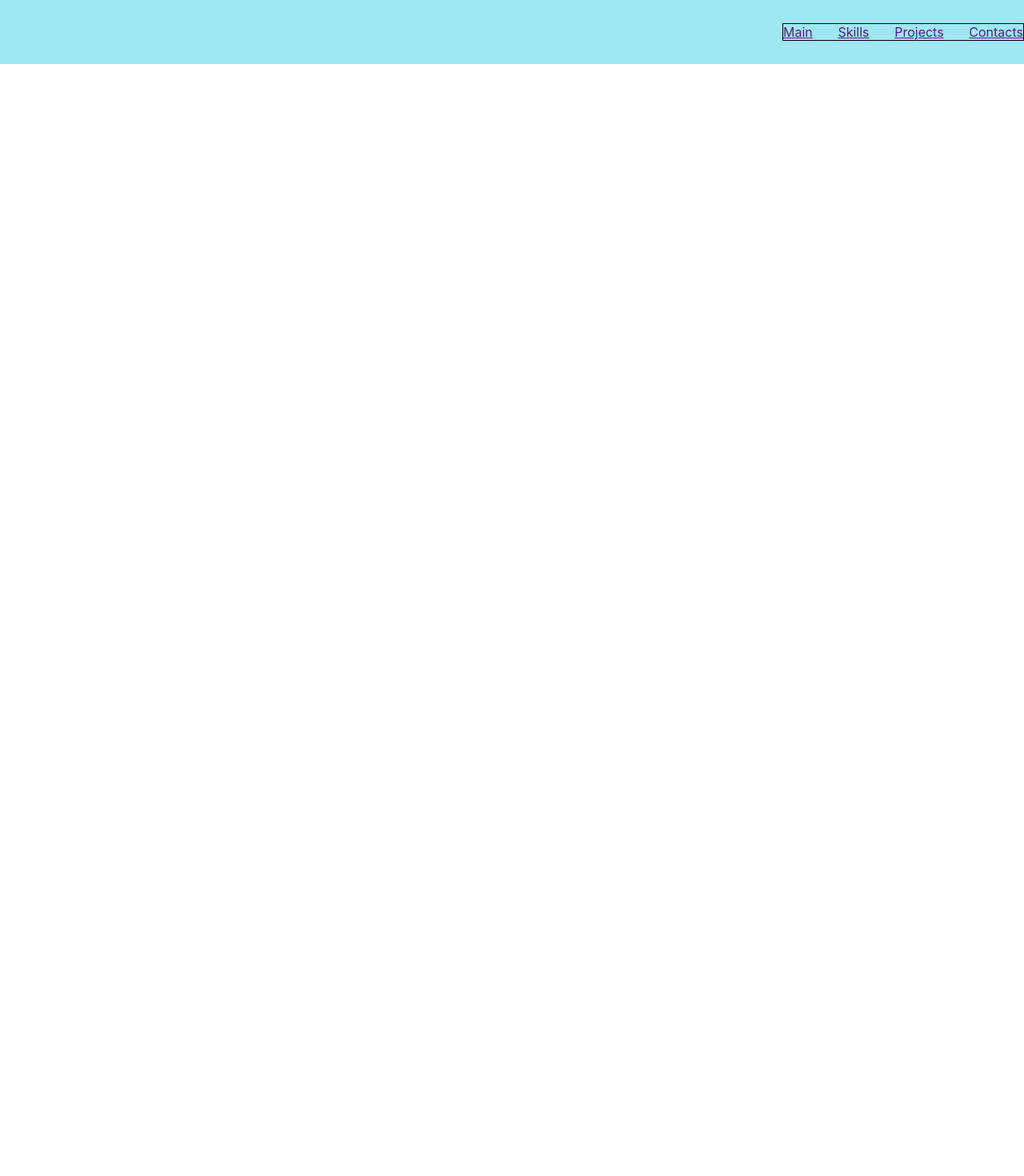
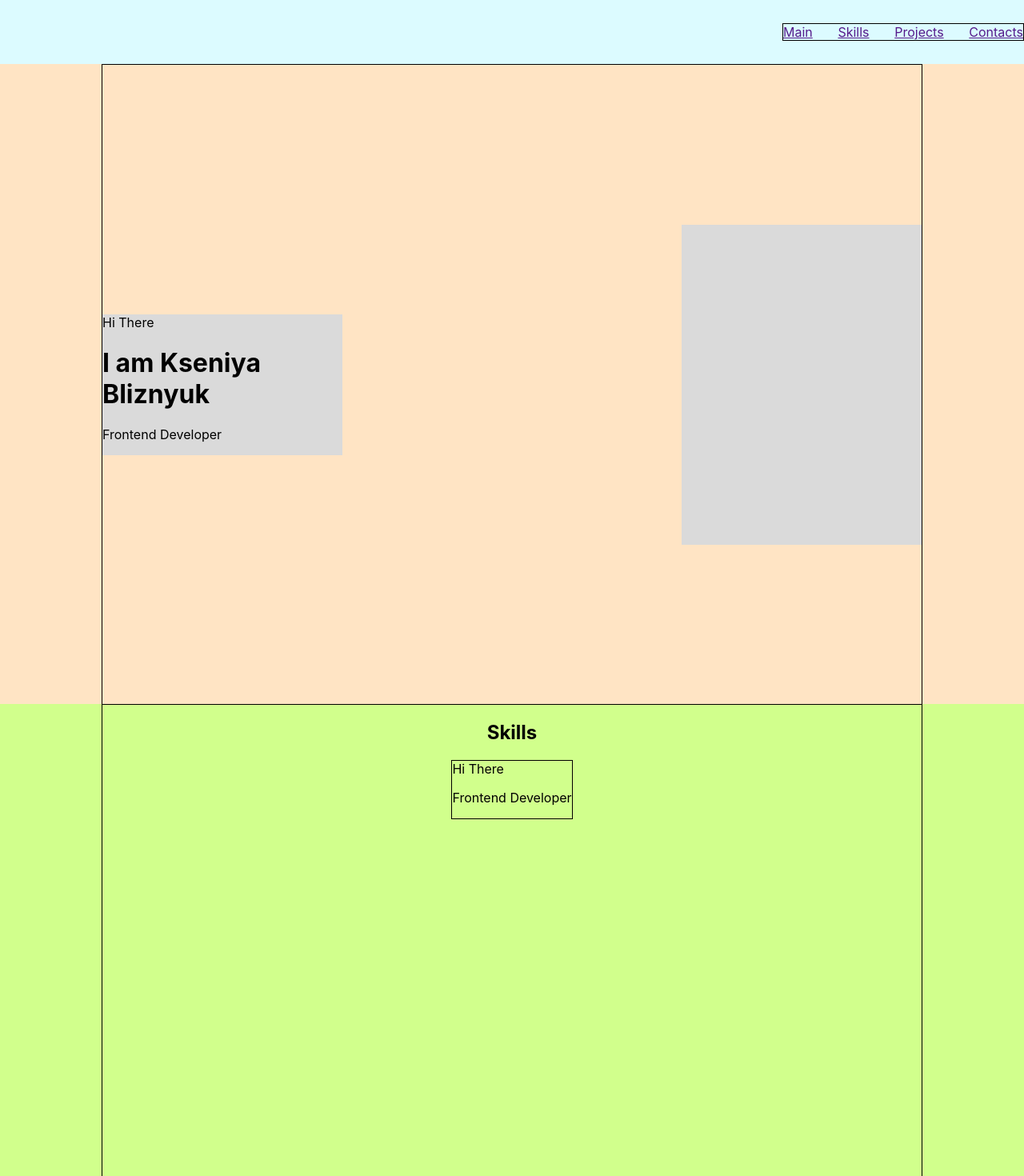
Before and after one commit to Ksyu13/my-portfolio, a React (Create React App) app: page / in a window 1280 px wide. Shown: the top 1470 px of the page at 80% size. Before the commit the page ends 800 px from the top, so only its background shows below. Built offline with nearby package versions, Linux system fonts and the light colour scheme.

Commit message:
add main and skills blocks

```diff
--- a/src/App.js
+++ b/src/App.js
@@ -1,11 +1,15 @@
 
 import './App.css';
 import Header from './header/Header';
+import Main from './main/Main';
+import Skills from './skills/Skills';
 
 function App() {
   return (
     <div className="App">
       <Header/>
+      <Main/>
+      <Skills/>
     </div>
   );
 }
--- /dev/null
+++ b/src/common/styles/Container.module.css
@@ -0,0 +1,9 @@
+.conteyner {
+    border: 1px solid;
+    height: 100%;
+    width: 80%;
+    margin: 0 auto;
+    display: flex;
+    align-items: center;
+    justify-content: space-between;
+}
--- a/src/header/Header.module.css
+++ b/src/header/Header.module.css
@@ -1,6 +1,6 @@
 .header {
     height: 80px;
-    background: rgb(159, 232, 241);
+    background: rgb(220, 251, 255);
     display: flex;
     justify-content: flex-end;
     align-items: center;
--- /dev/null
+++ b/src/main/Main.js
@@ -0,0 +1,20 @@
+import React from 'react';
+import style from './Main.module.css';
+import styleContainer from '../common/styles/Container.module.css';
+
+function Main() {
+    return (
+        <div className={style.mainBlock}>
+            <div className={styleContainer.conteyner}>
+                <div className={style.text}>
+                    <span>Hi There</span>
+                    <h1>I am Kseniya Bliznyuk</h1>
+                    <p>Frontend Developer</p>
+                </div>
+                <div className={style.photo}></div>
+            </div>
+        </div>
+    );
+}
+
+export default Main;
--- /dev/null
+++ b/src/main/Main.module.css
@@ -0,0 +1,15 @@
+.mainBlock {
+    height: 100vh;
+    background-color: bisque;
+}
+
+.text {
+    width: 300px;
+    background-color: rgb(218, 218, 218);
+}
+
+.photo {
+    width: 300px;
+    height: 400px;
+    background-color: rgb(218, 218, 218);
+}
--- /dev/null
+++ b/src/skills/Skills.js
@@ -0,0 +1,21 @@
+import React from 'react';
+import style from './Skills.module.css';
+import styleContainer from '../common/styles/Container.module.css';
+
+function Skills() {
+    return (
+        <div className={style.skillsBlock}>
+            <div className={`${styleContainer.conteyner} ${style.skillsContainer}`}>
+                <h2 className={style.title}>Skills</h2>
+                <div className={style.skills}>
+                    <div className={style.text}>
+                        <span>Hi There</span>
+                        <p>Frontend Developer</p>
+                    </div>
+                </div>
+            </div>
+        </div>
+    );
+}
+
+export default Skills;
--- /dev/null
+++ b/src/skills/Skills.module.css
@@ -0,0 +1,17 @@
+.skillsBlock {
+    height: 100vh;
+    background-color: rgb(209, 255, 140);
+}
+
+.skillsContainer {
+    justify-content: flex-start;
+    align-items: center;
+    flex-direction: column;
+}
+
+.title {
+}
+
+.skills {
+    border: 1px solid;
+}
```
